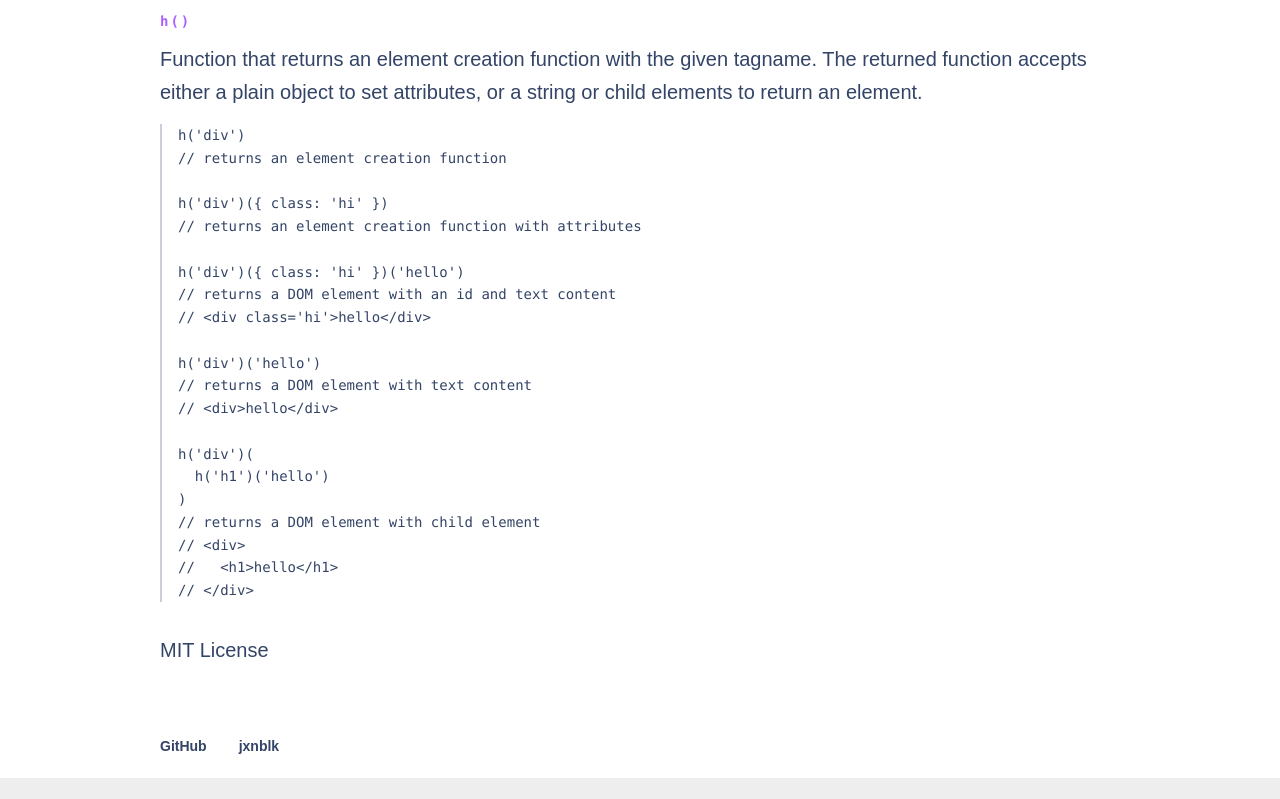
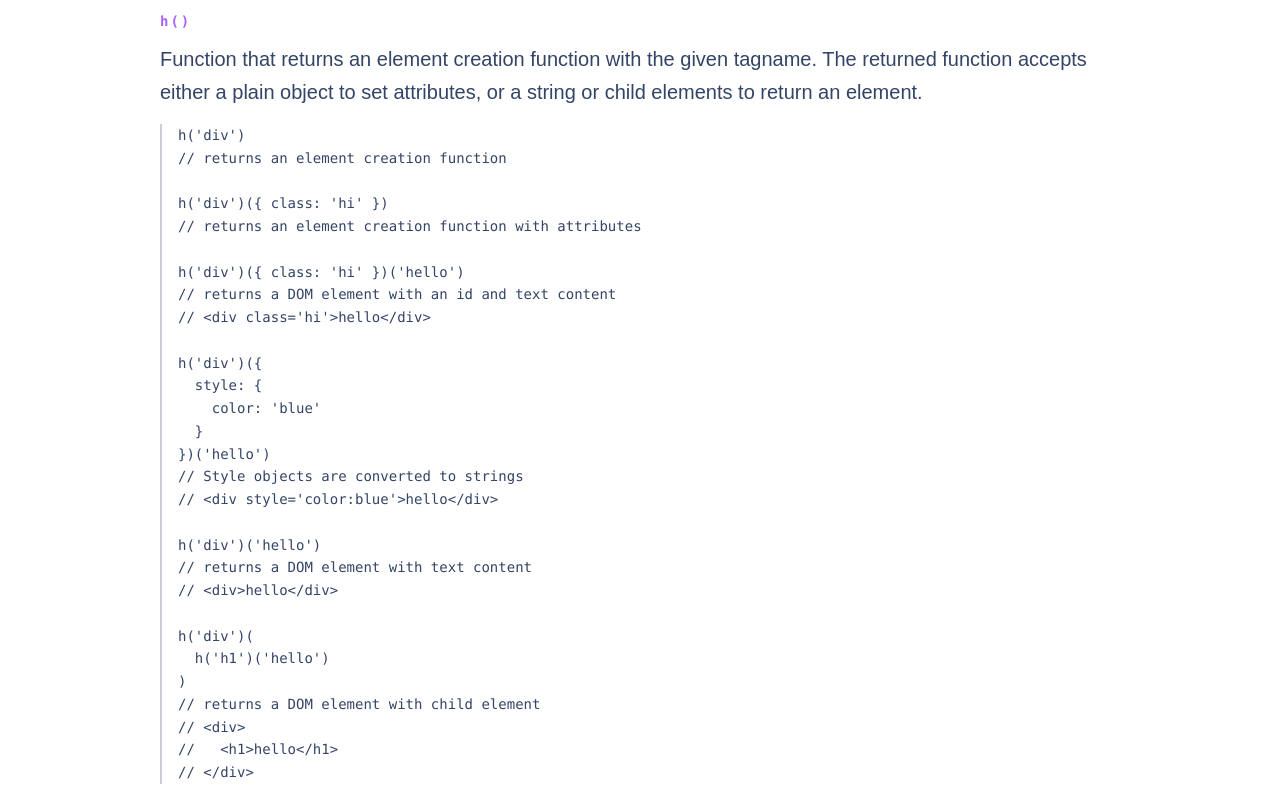
Before and after one commit to jxnblk/h0, a website: page index.html in a window 1280 px wide. Shown: the part 2717-3516 px from the top of the page. Drawn offline with Linux system fonts and the light colour scheme.

Commit message:
Update index.html via compositor.io

```diff
--- a/index.html
+++ b/index.html
@@ -42,6 +42,14 @@ h(&apos;div&apos;)({ class: &apos;hi&apos; })(&apos;hello&apos;)
 // returns a DOM element with an id and text content
 // &lt;div class=&apos;hi&apos;&gt;hello&lt;/div&gt;
 
+h(&apos;div&apos;)({
+  style: {
+    color: &apos;blue&apos;
+  }
+})(&apos;hello&apos;)
+// Style objects are converted to strings
+// &lt;div style=&apos;color:blue&apos;&gt;hello&lt;/div&gt;
+
 h(&apos;div&apos;)(&apos;hello&apos;)
 // returns a DOM element with text content
 // &lt;div&gt;hello&lt;/div&gt;
```
